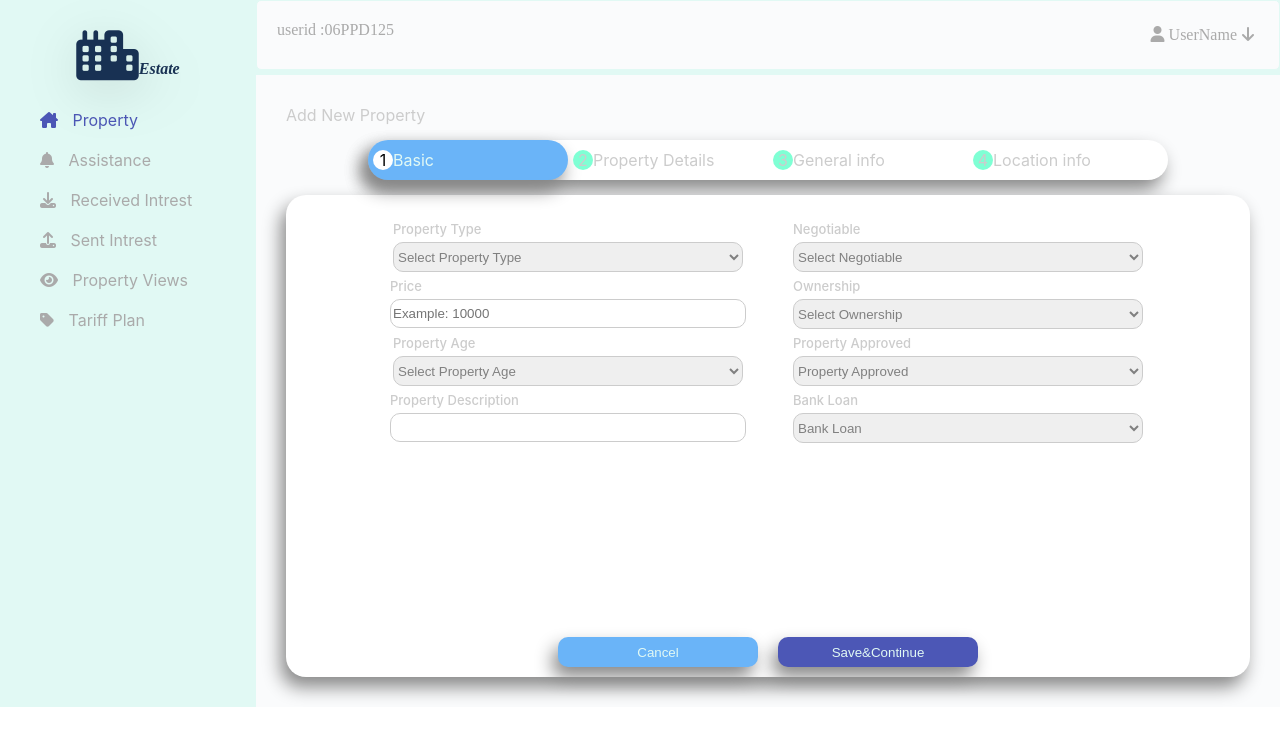
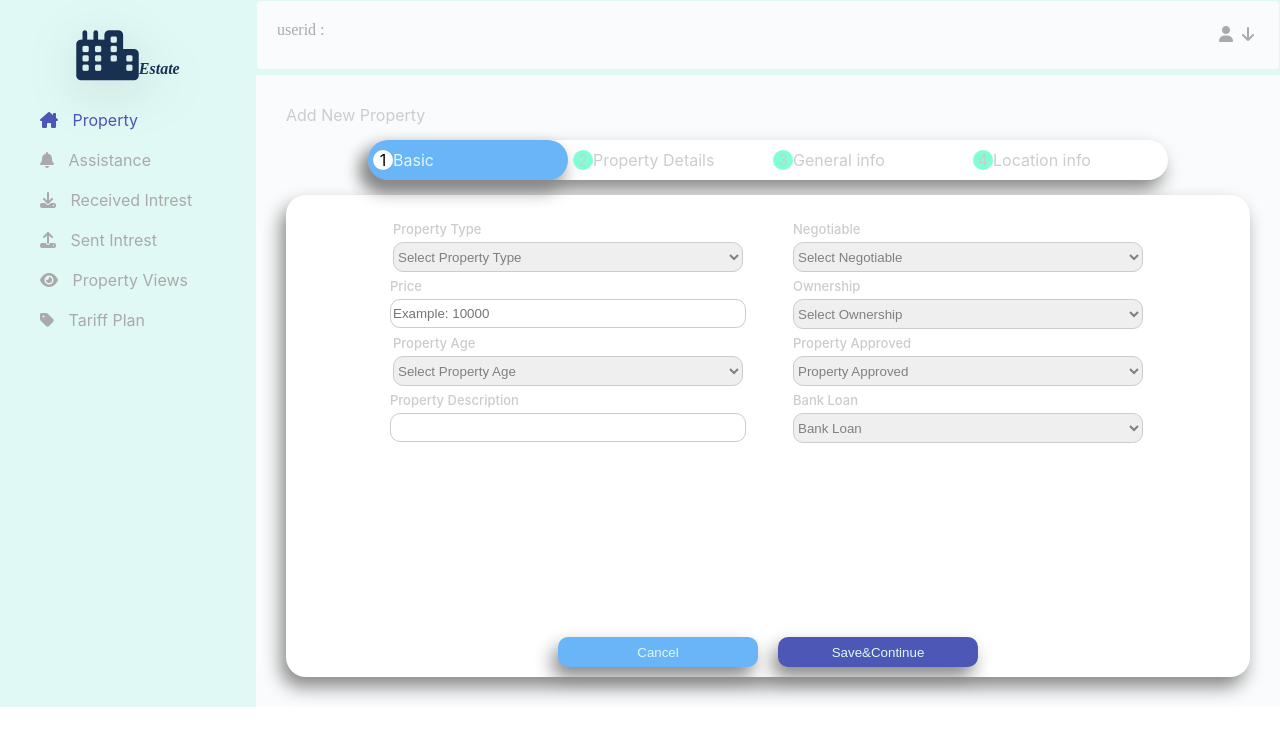
Before and after one commit to dadiprasanth/frontend, a React (Create React App) app: page /property/addnew in a window 1280 px wide. Shown: the top 746 px of the page. Built offline with nearby package versions, Linux system fonts and the light colour scheme.

Commit message:
added usename and id in header

```diff
--- a/src/App.js
+++ b/src/App.js
@@ -8,14 +8,16 @@ import {BrowserRouter,Routes,Route} from "react-router-dom";
 import { useState } from 'react';
 function App() {
   const[token,settoken]=useState("")
+  const[id,setid]=useState("")
+  const[name,setname]=useState("")
   return (
 
   <BrowserRouter>
     <Routes>
     <Route path="/" element={<Register/>}/>
-    <Route path="/login" element={<Login token={token} settoken={settoken}/>}/>
-    <Route path='/property' element={<Home token={token} settoken={settoken}/>} />
-    <Route path="/property/addnew" element={<Addproperty token={token} settoken={settoken}/>}/>
+    <Route path="/login" element={<Login token={token} settoken={settoken} id={id} setid={setid} name={name} setname={setname}/>}/>
+    <Route path='/property' element={<Home token={token} settoken={settoken} id={id} setid={setid} name={name}/>} />
+    <Route path="/property/addnew" element={<Addproperty token={token} settoken={settoken} id={id} setid={setid} name={name}/>}/>
   </Routes>
   </BrowserRouter>
 
--- a/src/components/Authentication/login.js
+++ b/src/components/Authentication/login.js
@@ -5,7 +5,7 @@ import React, { useState } from "react"
  import { Link, useNavigate } from "react-router-dom";
 import "./login.css"
 const Login=(props)=>{
-    const {token,settoken}=props;
+    const {token,settoken,id,setid,name,setname}=props;
     settoken("")
     const [input,setInput]=useState("")
     // const [type,settype]=useState("password")
@@ -34,12 +34,14 @@ const Login=(props)=>{
           }).then((data)=>data.json())
           .then((response)=>{if(response.status==="Success"){
             settoken(response.token)
+            setid(response.id)
+            setname(input.userid)
             nav("/property")
 
-        }
-        alert(response.message)
+        }else{
+        alert(response.message)}
           })
-               console.log(input)
+               //console.log(input)
 
     }
     return(
--- a/src/components/addproperty/addproperty.js
+++ b/src/components/addproperty/addproperty.js
@@ -2,7 +2,7 @@ import Sidebar from "../sidebar"
 import Header from "../header"
 import MainForm from "./mainForm"
 const Addproperty=(props)=>{
-    const {token,settoken}=props
+    const {token,settoken,id,setid,name}=props
     return(
         <>
         <div className='property'>
@@ -10,7 +10,7 @@ const Addproperty=(props)=>{
         <Sidebar/>
         </div>
         <div className='child2'>
-        <Header token={token} settoken={settoken}/>
+        <Header token={token} settoken={settoken} id={id} setid={setid} name={name}/>
         <MainForm token={token} settoken={settoken}/>
         </div>
         </div>
--- a/src/components/addproperty/mainForm.js
+++ b/src/components/addproperty/mainForm.js
@@ -40,7 +40,7 @@ function MainForm(props) {
     electricity:"",
     facing:"",
     name:"",
-    mobile:"",
+    // mobile:"",
     postedBy:"",
     saleType:"",
     featuredPackage:"",
@@ -84,9 +84,16 @@ function MainForm(props) {
         "Content-Type":"application/json",
         "Authorization":token
       }
-    }).then(x=>x.json()).then(data=>alert(data.message))
+    }).then(x=>x.json()).then(data=>{
+      if(data.message=="success"){
+        alert("Data Added successfully")
+        nav("/property")}else{
+          alert(data.message)
+        }
+      })
     console.log(form)
-    nav("/property")
+
+
   }
   return(
     <div id="bigcon" className="bigcontainer"><div>Add New Property</div>
--- a/src/components/header.js
+++ b/src/components/header.js
@@ -2,7 +2,7 @@ import { useState } from "react";
 import {useNavigate} from "react-router-dom"
 const Header=(props)=>{
     const nav=useNavigate()
-    const{token,settoken}=props
+    const{token,settoken,id,setid,name}=props
     const[pop,setpop]=useState(false)
     const popfun=()=>{
         if(!pop){
@@ -21,10 +21,10 @@ const Header=(props)=>{
     return(
         <div className="top">
         <header>
-            <div className="headerid">userid :06PPD125</div>
+            <div className="headerid">userid :{id}</div>
             <div>
             <div>
-                <span onClick={()=>setpop(!pop)}><i class="fa-solid fa-user"></i> UserName
+                <span onClick={()=>setpop(!pop)}><i class="fa-solid fa-user"></i> {name}
                  <span>{popfun()}</span>
                 </span>
             </div>
--- a/src/components/home/home.jsx
+++ b/src/components/home/home.jsx
@@ -4,7 +4,7 @@ import Header from "../../components/header"
 import { useState , useEffect} from "react"
 const Home =(props)=>{
     const [data , setData] = useState([]);
-    const {token,settoken}=props;
+    const {token,settoken,id,setid,name}=props;
     console.log(token)
     useEffect(()=>{
         fetch('http://localhost:8080/property',{
@@ -25,8 +25,8 @@ const Home =(props)=>{
         <Sidebar/>
         </div>
         <div className='child2' id="search-child">
-        <Header token={token} settoken={settoken}/>
-        <Search data = {data}/>
+        <Header token={token} settoken={settoken} id={id} setid={setid} name={name}/>
+        <Search data = {data} token={token}/>
         </div>
         </div>
         </>
--- a/src/components/home/search.jsx
+++ b/src/components/home/search.jsx
@@ -4,9 +4,9 @@ import {Link} from 'react-router-dom';
 import "./search.css"
 
 const Search = (props) => {
-    const data = props.data;
+    const {data,token} = props;
     const [query , setQuery] = useState("")
-    // const info = data.filter(data => data.ppdid.toLowerCase().includes(""));
+     const info = data.filter(data => data.ppdid.toLowerCase().includes(""));
 
   return (
     <>
@@ -26,7 +26,7 @@ const Search = (props) => {
                 </form>
             </div>
             <div className='table-container'>
-            <Table data={data}/>
+            <Table data={info}token={token}/>
             </div>
       </div>
       </div>
--- a/src/components/home/table.jsx
+++ b/src/components/home/table.jsx
@@ -1,7 +1,7 @@
 import React, { useState } from 'react'
 import './table.css'
 const Table = (props) => {
-   const {data}=props ;
+   const {data,token}=props ;
   const changeStatus = async(e)=>{
    const property_id= e.target.parentElement.children[0].innerText ;
    const undate = {ppdid:property_id}
@@ -14,7 +14,8 @@ const Table = (props) => {
     body:JSON.stringify(undate),
     headers:{
       "Accept":"application/json",
-      "Content-Type":"application/json"
+      "Content-Type":"application/json",
+      "Authorization":token
     }
   }).then(x=>x.json()).then(data=>alert(data.message));
   e.target.innerText= "Sold"
```
Also changed, not shown: src/niki.txt.
